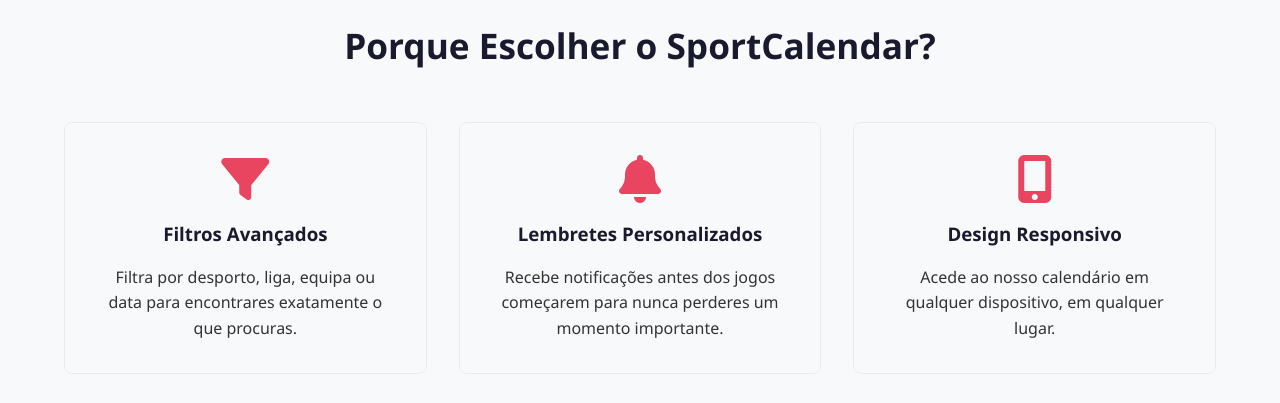
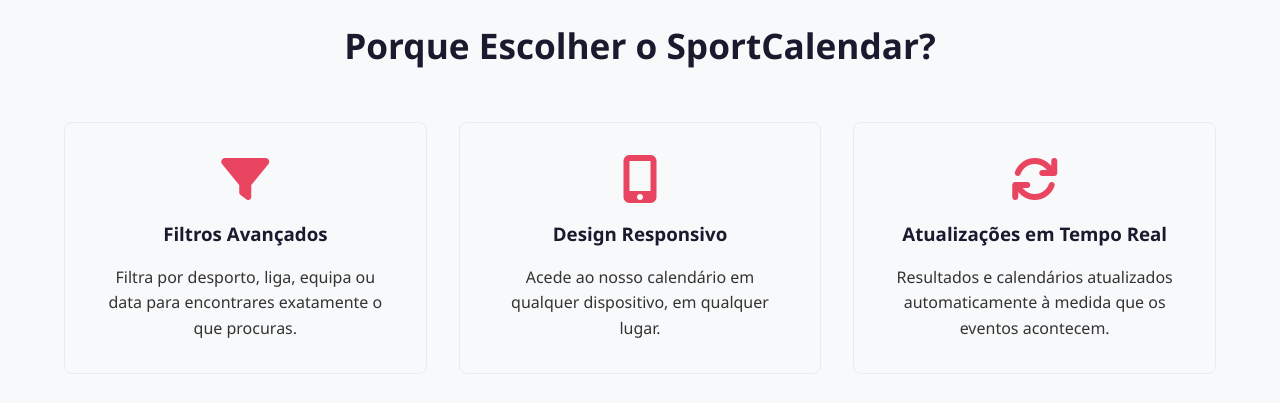
Before and after one commit to naynald/Site-Calendario-Desporto, a plain HTML site: page index.html in a window 1280 px wide. Shown: the part 1180-1583 px from the top of the page. Drawn offline with Linux system fonts and the light colour scheme; no server answers.

Commit message:
rel + fixes

```diff
--- a/estilos.css
+++ b/estilos.css
@@ -2,10 +2,10 @@
 /* Variáveis CSS (:root) para centralizar as cores principais
    e facilitar a manutenção do tema. */
 :root {
-    --cor-primaria: #e94560; /* Vermelho/Rosa */
+    --cor-primaria: #e94560;
     --cor-primaria-hover: #d63447;
-    --cor-fundo-dark: #1a1a2e; /* Azul Escuro */
-    --cor-fundo-light: #f8f9fa; /* Cinza Claro */
+    --cor-fundo-dark: #1a1a2e;
+    --cor-fundo-light: #f8f9fa;
     --cor-texto: #333;
     --cor-texto-claro: #ddd;
     --cor-borda: #e9ecef;
--- a/index.html
+++ b/index.html
@@ -50,10 +50,6 @@
             <div class="grelha-funcionalidades"> <div class="funcionalidade"> <i class="fas fa-filter"></i>
                     <h3>Filtros Avançados</h3>
                     <p>Filtra por desporto, liga, equipa ou data para encontrares exatamente o que procuras.</p>
-                </div>
-                <div class="funcionalidade"> <i class="fas fa-bell"></i>
-                    <h3>Lembretes Personalizados</h3>
-                    <p>Recebe notificações antes dos jogos começarem para nunca perderes um momento importante.</p>
                 </div>
                 <div class="funcionalidade"> <i class="fas fa-mobile-alt"></i>
                     <h3>Design Responsivo</h3>
--- a/logica.js
+++ b/logica.js
@@ -59,11 +59,11 @@
 
     // Se os dados tiverem menos de 24h, usamos-os
     if (agora - pacote.timestamp < CACHE_DURATION) {
-        console.log("A usar dados da cache (Rápido!)");
+        console.log("A usar dados da cache.");
         return pacote.eventos;
     }
 
-    console.log("Os dados estão velhos. Vamos buscar novos à API.");
+    console.log("Os dados estão velhos.");
     return null;
 }
 
```
Also changed, not shown: rel.txt (added).
